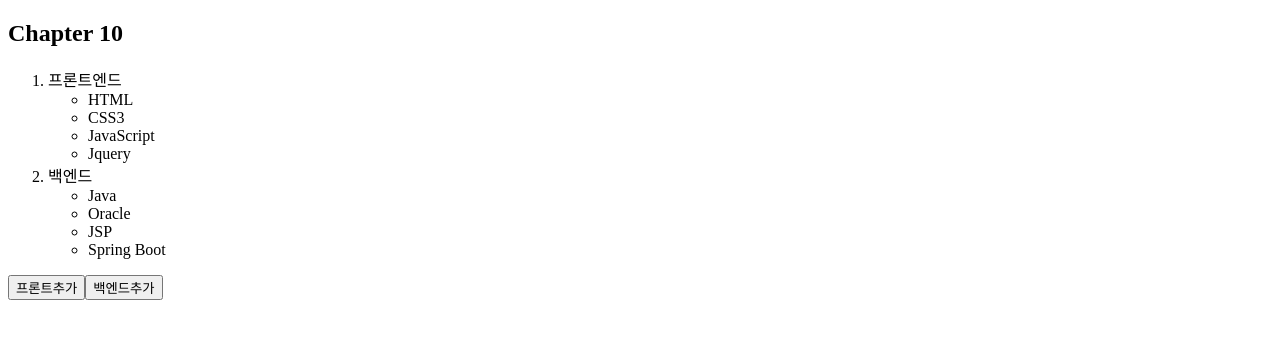
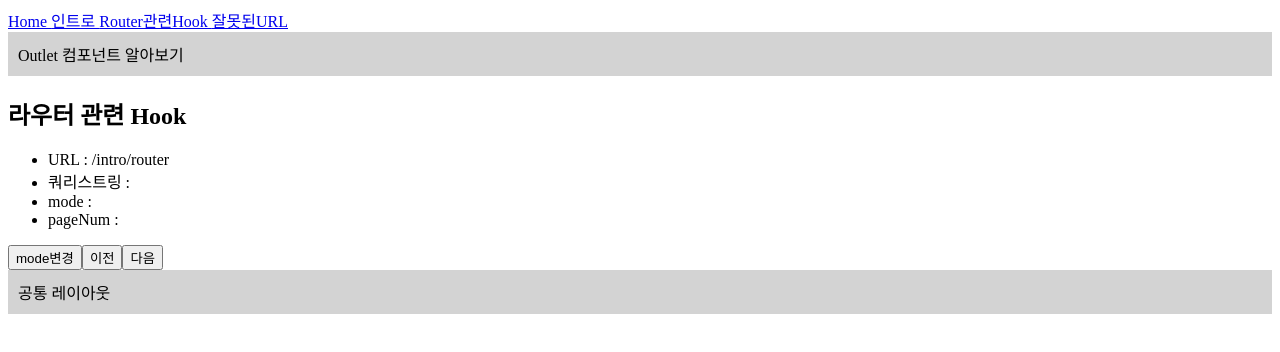
Before and after one commit to kbm1611/springweb, a React (Vite) app in the folder src/main/react/: page /intro/router in a window 1280 px wide. Shown: the top 352 px of the page. Built offline with nearby package versions, Linux system fonts and the light colour scheme.

Commit message:
day67 리액트 Router

```diff
--- /dev/null
+++ b/src/main/react/src/chapter11/Exam2.jsx
@@ -0,0 +1,23 @@
+import { Route, Routes } from "react-router-dom";
+import TopNavi from "./components/TopNavi";
+import Home from "./components/Home";
+import NotFound from "./components/NotFound";
+import CommonLayOut from "./components/CommonLayOut";
+import LayoutIndex from "./components/LayoutIndex";
+import RouterHooks from "./components/RouteHooks";
+
+// Exam2.jsx
+export default function Exam2( props ){
+    return(<>
+        <TopNavi></TopNavi>
+        <Routes>
+            <Route path = '/' element={ <Home /> } /> {/* 라우터 설정 */}
+            {/* 중텁 라우터 */}
+            <Route path="/intro" element={ <CommonLayOut />}>
+                <Route index element={ <LayoutIndex/> } />
+                <Route path="router" element={<RouterHooks />} />
+            </Route>
+            <Route path = '*' element={ <NotFound /> } /> {/* 라우터 설정 */}
+        </Routes>
+    </>)
+}
--- /dev/null
+++ b/src/main/react/src/chapter11/components/CommonLayOut.jsx
@@ -0,0 +1,17 @@
+import { Outlet } from "react-router-dom";
+
+export default function CommonLayOut(props){
+    return(
+        <div>
+            <header style={{ background: 'lightgray' , padding: '10px' }}>
+                Outlet 컴포넌트 알아보기
+            </header>
+            <article>
+                <Outlet /> {/*자식 컴포넌트가 들어갈 자리*/}
+            </article>
+            <footer style={{ background: 'lightgray' , padding: '10px' }}>
+                공통 레이아웃
+            </footer>
+        </div>
+    )
+}
--- /dev/null
+++ b/src/main/react/src/chapter11/components/Home.jsx
@@ -0,0 +1,10 @@
+
+
+export default function Home( props ){
+    return (<>
+        <h2>React Home</h2>
+        <p>
+            React Router에 대해 학습합니다.
+        </p>
+    </>)
+}
--- /dev/null
+++ b/src/main/react/src/chapter11/components/LayoutIndex.jsx
@@ -0,0 +1,10 @@
+
+export default function LayoutIndex(props){
+    return(<>
+        <h2>레이아웃 인덱스</h2>
+        <ul>
+            <li>Outlet 컴포넌트 위치에 출력됩니다.</li>
+            <li>Route 설정 시 index로 지정합니다.</li>
+        </ul>
+    </>)
+}
--- /dev/null
+++ b/src/main/react/src/chapter11/components/NotFound.jsx
@@ -0,0 +1,13 @@
+import { Link } from 'react-router-dom';
+
+export default function NotFount(props){
+    return(
+        <div>
+            <h2> Not Found </h2>
+            <p>
+                페이지를 찾을 수 없습니다. TT <br/>
+                <Link to = "/" > Home </Link>
+            </p>
+        </div>
+    )
+}
--- /dev/null
+++ b/src/main/react/src/chapter11/components/RouteHooks.jsx
@@ -0,0 +1,44 @@
+import { useSearchParams } from "react-router-dom";
+
+
+export default function RouterHooks(props){
+
+    // [1] useSearchParams 훅 선언한다 vs const bno = new URLserachParams( location.search ) 이유 : URL 상의 쿼리스트링 값 가져오기
+    const [ searchParams, setSerchParams ] = useSearchParams();
+    const mode = searchParams.get( 'mode' ); // 쿼리스트링내 mode변수명 값 가져오기
+    const pageNum = searchParams.get( 'pageNum' ); // 쿼리스트링내 pageNum 변수명 값 가져오기
+
+    // [2] changeMode
+    const changeMode = ( ) =>{
+        //만약에 mode가 list이면 view 변경 아니면 list로 변경
+        const nextMode = ( mode == 'list' ) ? 'view' : 'list';
+        setSerchParams({ mode: nextMode, pageNum });
+    }
+
+    // [3] nextPage, 만약에 pageNum가 null이면
+    const nextPage = ( )=>{
+        let pageTemp = (pageNum == null || isNaN( pageNum )) ? 1 : parseInt( pageNum ) + 1;
+        setSerchParams( {mode : mode, pageNum : pageTemp } );
+    }
+
+    // [4] prevPage, 만약에
+    const prevPage = ( ) =>{
+        let pageTemp = (pageNum == null || isNaN(pageNum)) ? 1 : parseInt(pageNum) - 1;
+        setSerchParams( {mode : mode, pageNum : pageTemp });
+    }
+
+    return(<>
+        <h2> 라우터 관련 Hook </h2>
+        <div>
+            <ul>
+                <li>URL : {location.pathname} </li>
+                <li>쿼리스트링 : {location.search}</li>
+                <li>mode : {mode}</li>
+                <li>pageNum : {pageNum}</li>
+            </ul>
+            <button onClick={changeMode}>mode변경</button>
+            <button onClick={prevPage}>이전</button>
+            <button onClick={nextPage}>다음</button>
+        </div>
+    </>)
+}
--- /dev/null
+++ b/src/main/react/src/chapter11/components/TopNavi.jsx
@@ -0,0 +1,12 @@
+import { Link, NavLink } from 'react-router-dom'; // Link, NavLink 컴포넌트 임포트
+
+export default function topNavi(props) { // 상단메뉴/바 = 헤더메뉴 컴포넌트
+    return (
+        <nav>
+            <a href = "/"> Home </a>
+            <NavLink to = "/intro"> 인트로 </NavLink>
+            <NavLink to = "/intro/router"> Router관련Hook </NavLink>
+            <Link to = "/xyz"> 잘못된URL </Link>
+        </nav>
+    )
+}
--- /dev/null
+++ b/src/main/react/src/chapter11/index.css
@@ -0,0 +1,8 @@
+*{
+    margin: 5px;
+}
+.active{ /* 클래스 선택자로 스타일 정의 */
+    background-color: aquamarine;
+    font-weight: bold;
+    color: red;
+}
--- a/src/main/react/src/main.jsx
+++ b/src/main/react/src/main.jsx
@@ -40,8 +40,18 @@ import App from './App.jsx'
 //     <Exam2 />
 // )
 
-// chapter9 예제
-import Exam1 from './chapter10/Exam1.jsx'
+// // chapter10 예제
+// import Exam1 from './chapter10/Exam1.jsx'
+// createRoot(document.querySelector('#root')).render(
+//     <Exam1 />
+// )
+
+// // chapter11 예제
+import Exam2 from './chapter11/Exam2.jsx'
+import {BrowserRouter} from 'react-router-dom'; // [1] 라이브러리 import하기
+// [2] 최초 렌더링 되는 컴포넌트에 BrowerRouter 감싸기.
 createRoot(document.querySelector('#root')).render(
-    <Exam1 />
+    <BrowserRouter>
+        <Exam2 />
+    </BrowserRouter>
 )
```
